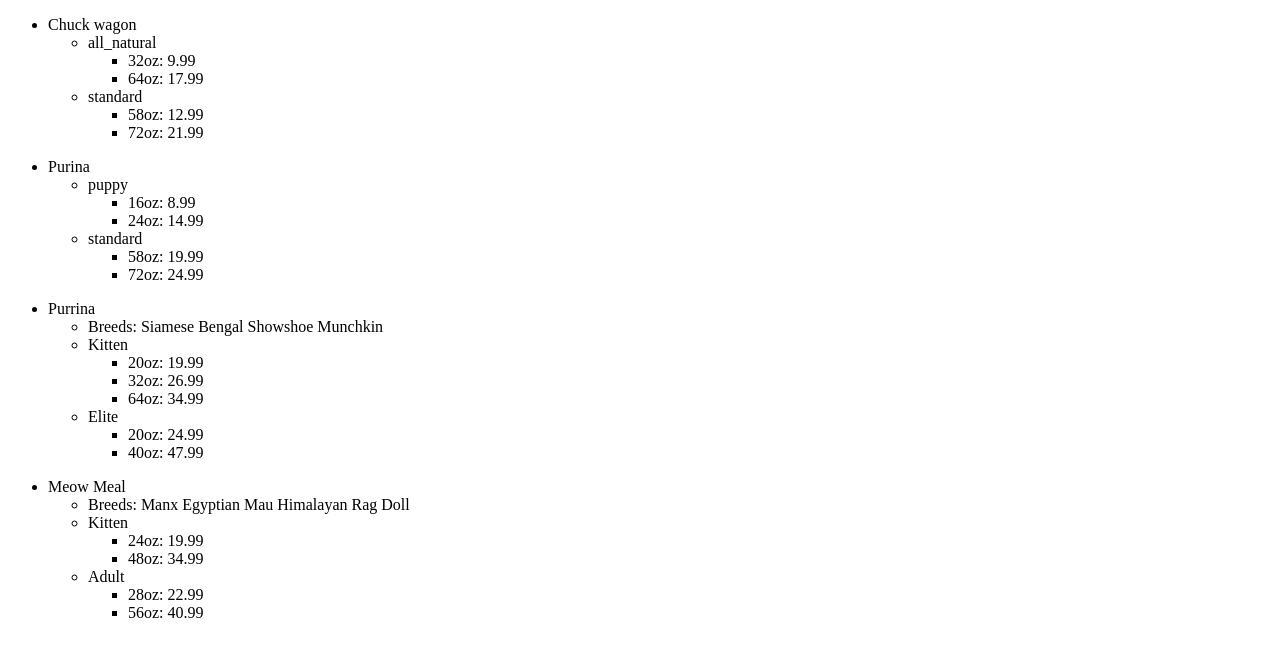
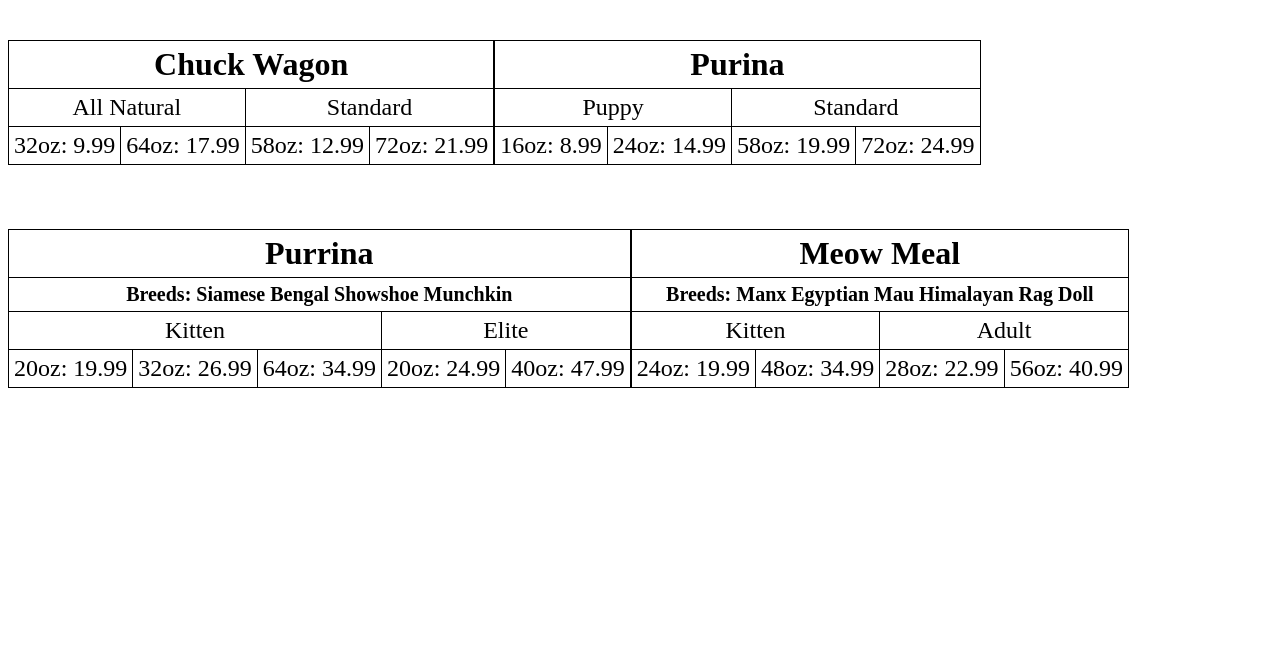
Before and after one commit to VikingPaul/XHR-PetFood-Group, a plain HTML site: page index.html in a window 1280 px wide. Drawn offline with Linux system fonts and the light colour scheme.

Commit message:
'styled' the output and fixed dog json letters

```diff
--- a/dogs.json
+++ b/dogs.json
@@ -1,10 +1,10 @@
 {
   "dog_brands": [
     {
-      "name": "Chuck wagon",
+      "name": "Chuck Wagon",
       "types": [
         {
-          "type": "all_natural",
+          "type": "All Natural",
           "volumes": [
             {
               "name": "32oz",
@@ -17,7 +17,7 @@
           ]
         },
         {
-          "type": "standard",
+          "type": "Standard",
           "volumes": [
             {
               "name": "58oz",
@@ -35,7 +35,7 @@
       "name": "Purina",
       "types": [
         {
-          "type": "puppy",
+          "type": "Puppy",
           "volumes": [
             {
               "name": "16oz",
@@ -48,7 +48,7 @@
           ]
         },
         {
-          "type": "standard",
+          "type": "Standard",
           "volumes": [
             {
               "name": "58oz",
--- a/index.html
+++ b/index.html
@@ -2,11 +2,12 @@
 <html lang="en">
 <head>
   <meta charset="UTF-8">
+  <link rel="stylesheet" type="text/css" href="mystyle.css">
   <title>Document</title>
 </head>
 <body>
-  <div id="dogfood"></div>
-  <div id="catfood"></div>
+  <div id="dogfood" class="food"></div>
+  <div id="catfood" class="food"></div>
   <script src="main.js"></script>
 </body>
 </html>
--- a/main.js
+++ b/main.js
@@ -4,13 +4,17 @@ function loadDogs() {
   var dogfood = dogFoods.dog_brands;
   for (i in dogfood) {
     dgfood += `<ul><li>${dogfood[i].name}</li>`;
+    dgfood += `<div class="type">`;
     for(j in dogfood[i].types) {
       dgfood += `<ul><li>${dogfood[i].types[j].type}</li>`;
+      dgfood += `<div class="volumes">`;
       for (k in dogfood[i].types[j].volumes) {
         dgfood += `<ul><li>${dogfood[i].types[j].volumes[k].name}: ${dogfood[i].types[j].volumes[k].price}</li></ul>`;
       };
+      dgfood += `</div>`;
       dgfood += `</ul>`;
     };
+    dgfood += `</div>`;
     dgfood += `</ul>`;
   };
   document.getElementById('dogfood').innerHTML = dgfood;
@@ -21,18 +25,22 @@ function loadCats() {
   var catFoods = JSON.parse(this.responseText);
   var catfood = catFoods.cat_brands;
   for (i in catfood) {
-    ctfood += `<ul><li>${catfood[i].name}</li><ul><li>Breeds: `;
+    ctfood += `<ul><li>${catfood[i].name}</li><ul><li class="breeds">Breeds: `;
     for(l in catfood[i].Breeds) {
       ctfood += `${catfood[i].Breeds[l]} `;
           };
     ctfood += "</li></ul>";
+    ctfood += "<div class='type'>";
     for(j in catfood[i].types) {
       ctfood += `<ul><li>${catfood[i].types[j].type}</li>`;
+      ctfood += `<div class="volumes">`;
       for (k in catfood[i].types[j].volumes) {
         ctfood += `<ul><li>${catfood[i].types[j].volumes[k].name}: ${catfood[i].types[j].volumes[k].price}</li></ul>`;
       };
+      ctfood += `</div>`;
       ctfood += `</ul>`;
     };
+    ctfood += `</div>`;
     ctfood += `</ul>`;
   };
   document.getElementById('catfood').innerHTML = ctfood;
--- /dev/null
+++ b/mystyle.css
@@ -0,0 +1,56 @@
+* {
+  text-align: center;
+  list-style: none;
+  padding: 0;
+}
+
+.food {
+  display: flex;
+  flex-direction: row;
+}
+
+.food > ul {
+  display: flex;
+  flex-direction: column;
+  font-size: 2rem;
+  font-weight: bold;
+  border: 1px solid black;
+}
+
+.breeds {
+  font-size: 1.25rem;
+  border-top: 1px solid black;
+}
+
+
+.type {
+  display: flex;
+  flex-direction: row;
+  font-size: 1.5rem;
+  font-weight: normal;
+  border-top: 1px solid black;
+}
+
+.type > ul:first-child {
+  border-right: 1px solid black;
+
+}
+
+.volumes {
+  display: flex;
+  flex-direction: row;
+  flex-wrap: nowrap;
+  border-top: 1px solid black;
+}
+
+.volumes > ul:first-child > li {
+  border-right: 1px solid black;
+}
+
+.volumes > ul:nth-child(3) > li {
+  border-left: 1px solid black;
+}
+
+li {
+  padding: 5px;
+}
```
